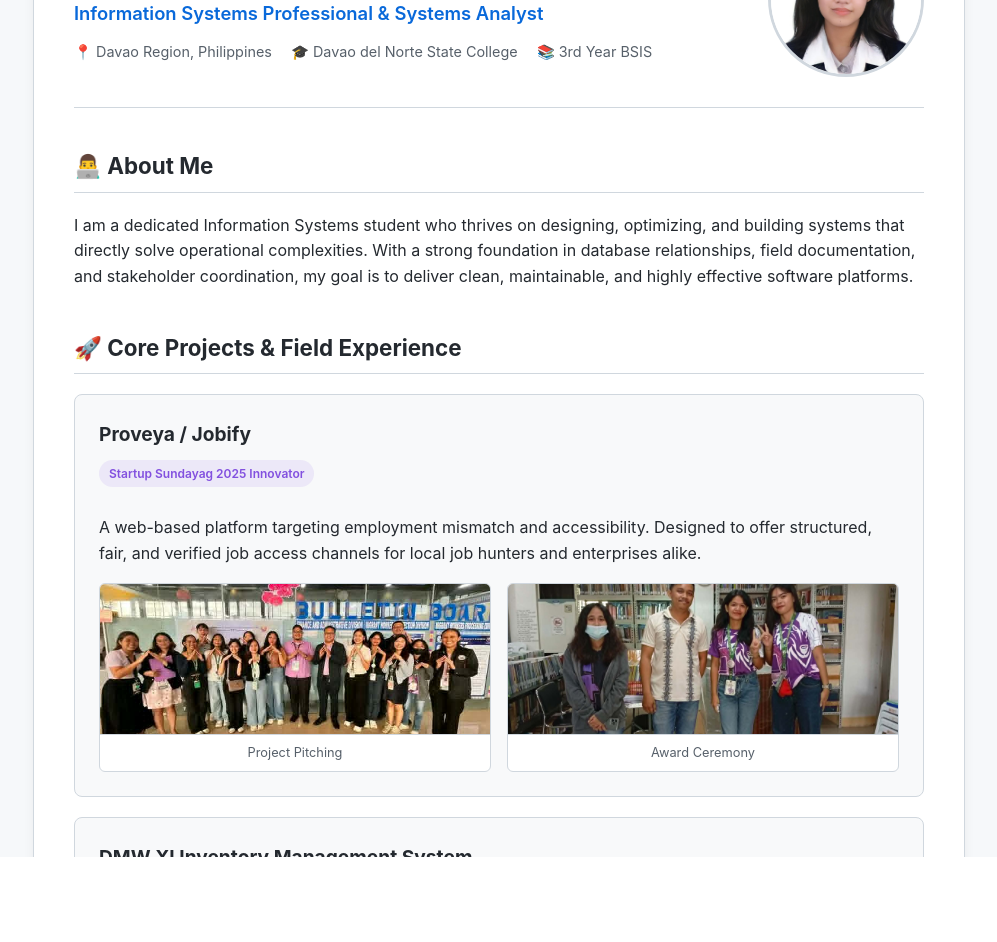
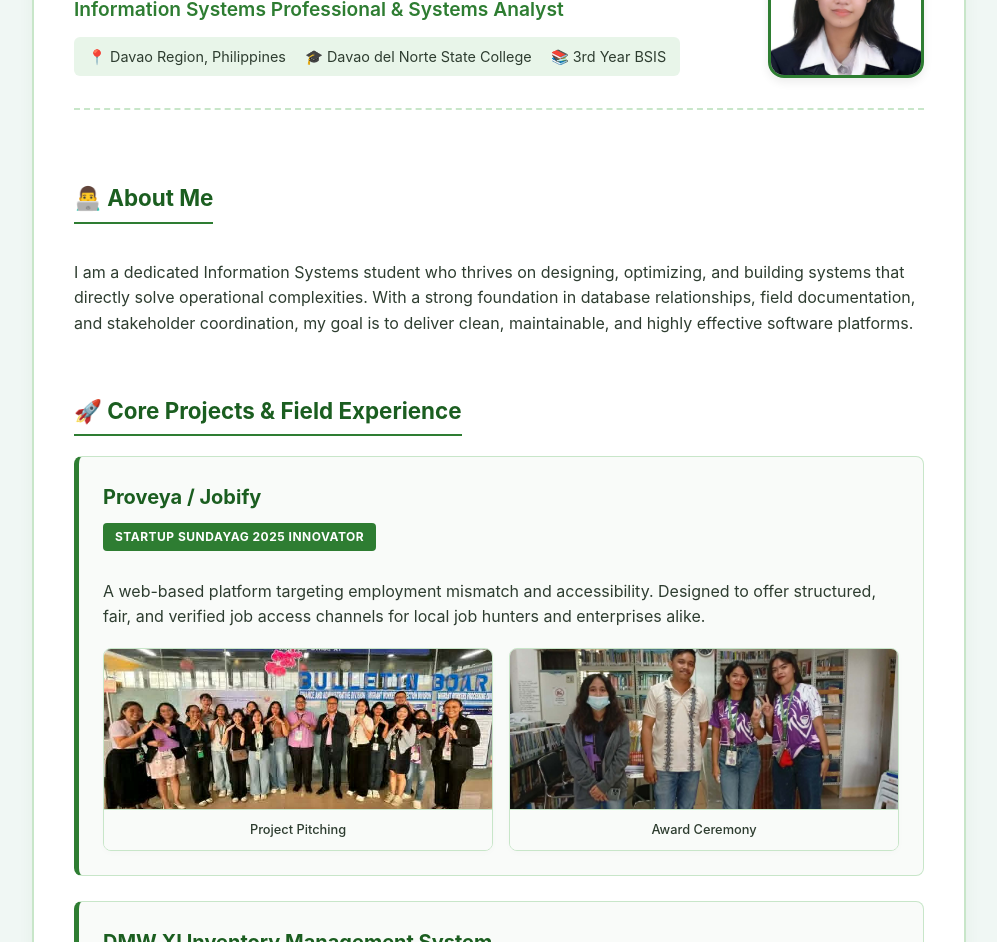
Before and after one commit to sarahjeandayagro-oss/ellagithub-portfolio, a plain HTML site: page index.html in a window 1280 px wide. Shown: the part 160-1102 px from the top of the page, without its empty margins (141-1138 px from the left). Drawn offline with Linux system fonts and the light colour scheme.

Commit message:
Update index.html

```diff
--- a/index.html
+++ b/index.html
@@ -6,21 +6,21 @@
     <title>Ella B. Lerasan | Portfolio</title>
     <style>
         :root {
-            --bg-color: #f6f8fa;
+            --bg-color: #f0f7f4; /* Soft, clean mint tint */
             --container-bg: #ffffff;
-            --border-color: #d0d7de;
-            --text-main: #24292f;
-            --text-muted: #57606a;
-            --accent-blue: #0969da;
-            --accent-purple: #8250df;
-            --accent-green: #1a7f37;
-            --card-bg: #f8f9fa;
+            --section-bg: #e8f5e9; /* Light green block shading */
+            --border-color: #c8e6c9; /* Soft green borders */
+            --text-main: #1b5e20; /* Deep forest green for text contrast */
+            --text-body: #2e3d30;
+            --accent-emerald: #2e7d32;
+            --accent-mint: #a1dfb1;
+            --card-bg: #f9fbf9;
         }
 
         body {
             font-family: -apple-system, BlinkMacSystemFont, "Segoe UI", Helvetica, Arial, sans-serif;
             background-color: var(--bg-color);
-            color: var(--text-main);
+            color: var(--text-body);
             margin: 0;
             padding: 40px 20px;
             line-height: 1.6;
@@ -30,17 +30,17 @@
             max-width: 850px;
             margin: 0 auto;
             background-color: var(--container-bg);
-            border: 1px solid var(--border-color);
-            border-radius: 8px;
+            border: 2px solid var(--border-color);
+            border-radius: 12px;
             padding: 40px;
-            box-shadow: 0 4px 12px rgba(0,0,0,0.05);
+            box-shadow: 0 6px 16px rgba(27, 94, 32, 0.05);
         }
 
         .profile-section {
             display: flex;
             align-items: center;
             gap: 30px;
-            border-bottom: 1px solid var(--border-color);
+            border-bottom: 2px dashed var(--border-color);
             padding-bottom: 30px;
             margin-bottom: 30px;
         }
@@ -59,10 +59,11 @@
         .profile-img-container {
             width: 150px;
             height: 150px;
-            border-radius: 50%;
+            border-radius: 16px; /* Elegant rounded corner instead of circle */
             overflow: hidden;
-            border: 3px solid var(--border-color);
+            border: 3px solid var(--accent-emerald);
             flex-shrink: 0;
+            box-shadow: 0 4px 10px rgba(0, 0, 0, 0.08);
         }
 
         .profile-img-container img {
@@ -73,126 +74,135 @@
 
         h1 {
             color: var(--text-main);
-            font-size: 2.2rem;
+            font-size: 2.4rem;
             margin: 0 0 8px 0;
+            font-weight: 800;
         }
 
         h2 {
             color: var(--text-main);
             font-size: 1.4rem;
-            border-bottom: 1px solid var(--border-color);
-            padding-bottom: 8px;
+            border-bottom: 2px solid var(--accent-emerald);
+            padding-bottom: 6px;
             margin-top: 40px;
             margin-bottom: 20px;
+            display: inline-block;
         }
 
         .title-sub {
-            font-size: 1.15rem;
-            color: var(--accent-blue);
+            font-size: 1.2rem;
+            color: var(--accent-emerald);
             font-weight: 600;
             margin: 0 0 12px 0;
         }
 
         .meta-info {
             font-size: 0.9rem;
-            color: var(--text-muted);
+            color: var(--text-body);
+            background-color: var(--section-bg);
+            padding: 8px 14px;
+            border-radius: 6px;
+            display: inline-block;
         }
 
         .meta-info span {
             margin-right: 15px;
-            display: inline-block;
+        }
+
+        .meta-info span:last-child {
+            margin-right: 0;
         }
 
         .project-card {
             background-color: var(--card-bg);
             border: 1px solid var(--border-color);
+            border-left: 5px solid var(--accent-emerald); /* Highlight accent bar */
             border-radius: 8px;
             padding: 24px;
-            margin-bottom: 20px;
+            margin-bottom: 25px;
         }
 
         .project-card h3 {
             margin: 0 0 10px 0;
             color: var(--text-main);
-            font-size: 1.2rem;
+            font-size: 1.25rem;
         }
 
         .badge {
             display: inline-block;
             font-size: 0.75rem;
-            font-weight: 600;
-            padding: 4px 10px;
-            border-radius: 20px;
-            background-color: rgba(9, 105, 218, 0.1);
-            color: var(--accent-blue);
+            font-weight: 700;
+            padding: 4px 12px;
+            border-radius: 4px;
+            background-color: var(--accent-emerald);
+            color: #ffffff;
             margin-bottom: 12px;
-        }
-
-        .badge.startup {
-            background-color: rgba(130, 80, 223, 0.1);
-            color: var(--accent-purple);
-        }
-
-        .badge.gov {
-            background-color: rgba(26, 127, 55, 0.1);
-            color: var(--accent-green);
+            text-transform: uppercase;
+            letter-spacing: 0.5px;
         }
 
         .gallery-grid {
             display: grid;
             grid-template-columns: repeat(auto-fit, minmax(200px, 1fr));
             gap: 16px;
-            margin-top: 15px;
+            margin-top: 18px;
         }
 
         .gallery-item {
             border: 1px solid var(--border-color);
-            border-radius: 6px;
+            border-radius: 8px;
             overflow: hidden;
-            background: #fff;
+            background: #ffffff;
+            box-shadow: 0 2px 6px rgba(0,0,0,0.02);
         }
 
         .gallery-item img {
             width: 100%;
-            height: 150px;
+            height: 160px;
             object-fit: cover;
             display: block;
         }
 
         .gallery-caption {
-            padding: 8px;
+            padding: 10px;
             font-size: 0.8rem;
-            color: var(--text-muted);
+            color: var(--text-body);
+            font-weight: 500;
             text-align: center;
+            background-color: var(--card-bg);
             border-top: 1px solid var(--border-color);
+        }
+
+        .skills-grid {
+            margin-top: 15px;
         }
 
         .skill-tag {
             display: inline-block;
-            background-color: #eff1f3;
+            background-color: var(--section-bg);
             border: 1px solid var(--border-color);
             padding: 6px 14px;
             border-radius: 6px;
             font-size: 0.85rem;
             margin-right: 8px;
-            margin-bottom: 10px;
+            margin-bottom: 12px;
             color: var(--text-main);
-            font-weight: 500;
+            font-weight: 600;
         }
 
         footer {
             text-align: center;
             margin-top: 50px;
             font-size: 0.85rem;
-            color: var(--text-muted);
-            border-top: 1px solid var(--border-color);
+            color: var(--text-body);
+            border-top: 2px dashed var(--border-color);
             padding-top: 24px;
         }
 
         .repo-link {
-            color: var(--accent-blue);
+            color: var(--accent-emerald);
             text-decoration: none;
-            font-weight: 500;
+            font-weight: 700;
         }
         .repo-link:hover {
             text-decoration: underline;
@@ -212,22 +222,24 @@
                 <span>📚 3rd Year BSIS</span>
             </div>
         </div>
-        <!-- Profile Image: Uses verbatim profile portrait reference -->
         <div class="profile-img-container">
             <img src="ELLA.jpg" alt="Ella B. Lerasan Portrait">
         </div>
     </div>
 
+    <div>
         <h2>👨‍💻 About Me</h2>
         <p>
             I am a dedicated Information Systems student who thrives on designing, optimizing, and building systems that directly solve operational complexities. With a strong foundation in database relationships, field documentation, and stakeholder coordination, my goal is to deliver clean, maintainable, and highly effective software platforms.
         </p>
+    </div>
 
+    <div>
         <h2>🚀 Core Projects & Field Experience</h2>
 
         <div class="project-card">
             <h3>Proveya / Jobify</h3>
-        <div class="badge startup">Startup Sundayag 2025 Innovator</div>
+            <div class="badge">Startup Sundayag 2025 Innovator</div>
             <p>A web-based platform targeting employment mismatch and accessibility. Designed to offer structured, fair, and verified job access channels for local job hunters and enterprises alike.</p>
 
             <div class="gallery-grid">
@@ -244,7 +256,7 @@
 
         <div class="project-card">
             <h3>DMW XI Inventory Management System</h3>
-        <div class="badge gov">Government Unit Collaboration</div>
+            <div class="badge">Government Unit Collaboration</div>
             <p>Developed to modernize property asset tracking mechanics at the Department of Migrant Workers Regional Office XI. Features integrated asset assignment mechanisms with instant PAR and ICS reporting.</p>
 
             <div class="gallery-grid">
@@ -254,7 +266,9 @@
                 </div>
             </div>
         </div>
+    </div>
 
+    <div>
         <h2>🛠 Technical Capabilities</h2>
         <div class="skills-grid">
             <div class="skill-tag">Systems Analysis & Design</div>
@@ -264,6 +278,7 @@
             <div class="skill-tag">IEEE Standards Documentation</div>
             <div class="skill-tag">Agile Development Workflows</div>
         </div>
+    </div>
 
     <footer>
         <p>&copy; 2026 Ella B. Lerasan. Live Portfolio hosted at <a class="repo-link" href="https://github.com/sarahjeandayagro-oss/ellagithub-portfolio" target="_blank">ellagithub-portfolio</a>.</p>
```
Lines whose indentation alone changed are shown as unchanged.
